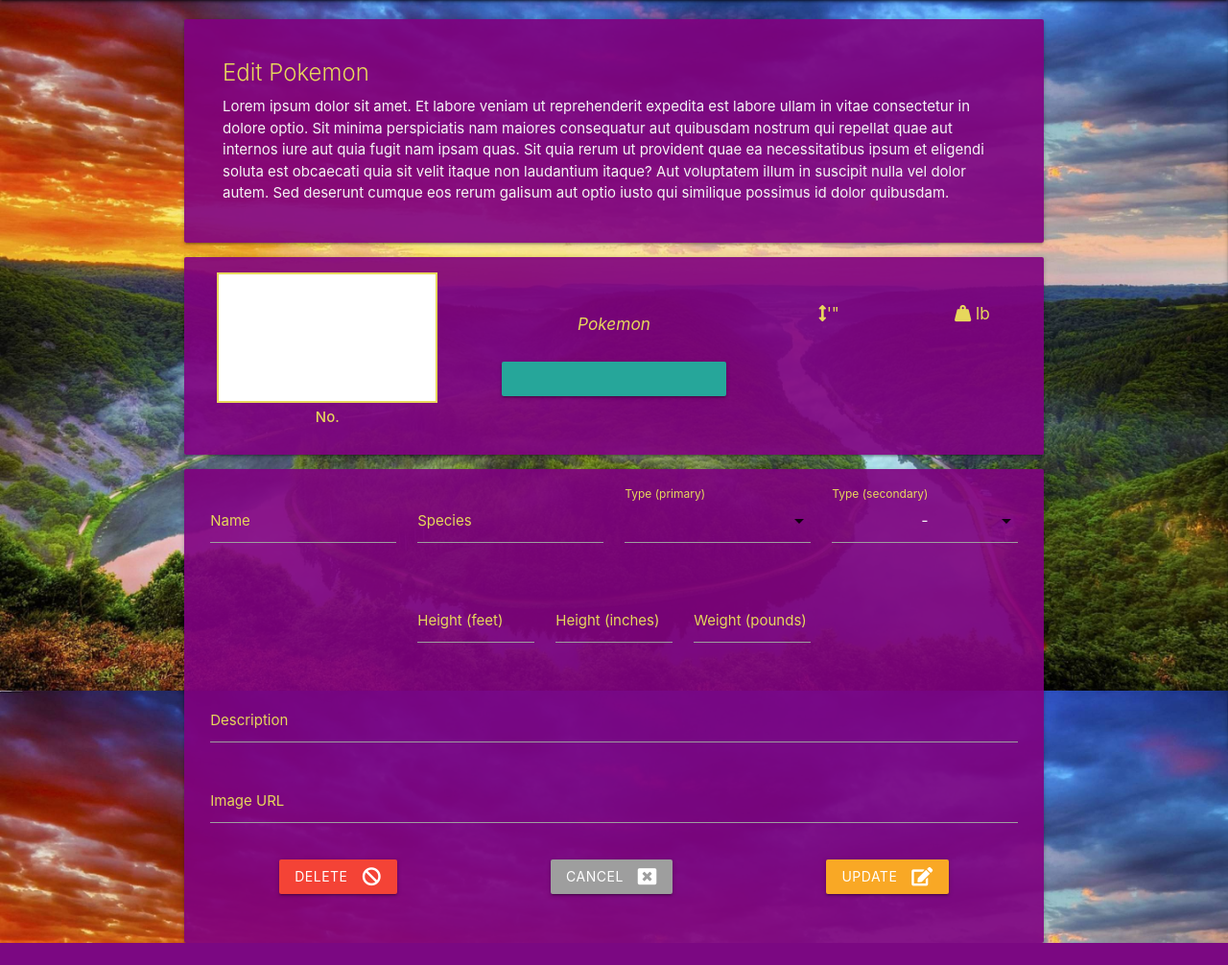
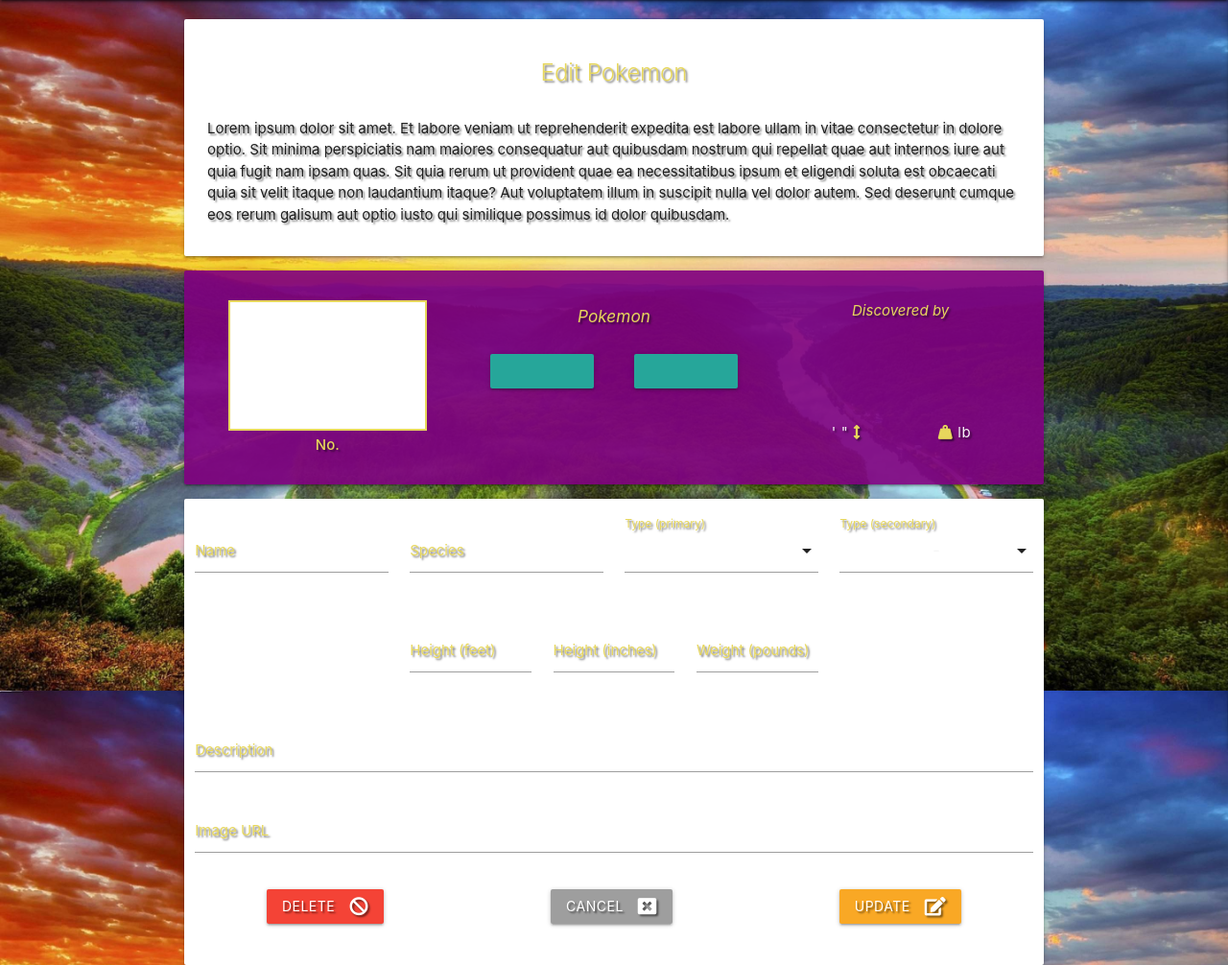
Before and after one commit to JamieM-Hub/JM-dark-pokedex, a Python web app: template templates/edit_pokemon.html in a window 1280 px wide. Shown: the part 80-1086 px from the top of the page at 96% size. Before the commit the page ends 1063 px from the top, so only its background shows below. Run offline with Jinja, Linux system fonts and the light colour scheme; the template is opened without the code that fills it, so the values that code supplies are empty; some web fonts are replaced.

Commit message:
add new styling and arrangement to edit pokemon page

```diff
--- a/templates/edit_pokemon.html
+++ b/templates/edit_pokemon.html
@@ -1,9 +1,11 @@
 {% extends "base.html" %}
 {% block content %}
 
-<div class="card theme">
+<!-- info -->
+<div class="card pokedex-entry text-shadow">
     <div class="card-content">
-        <span class="card-title header-color">Edit Pokemon</span>
+        <span class="card-title center-align header-color">Edit Pokemon</span>
+        <br>
         <p>
             Lorem ipsum dolor sit amet. Et labore veniam ut reprehenderit expedita est labore ullam in vitae consectetur
             in dolore optio. Sit minima perspiciatis nam maiores consequatur aut quibusdam nostrum qui repellat quae aut
@@ -15,8 +17,11 @@
     </div>
 </div>
 
-<div class="card pokedex-entry theme">
-    <div class="row">
+<!-- preview -->
+<div class="row card pokedex-entry theme text-shadow" id="{{ pokemon.dex_id }}">
+    {% if pokemon.dex_id > 1000 %}
+    {% set display_id = -(pokemon.dex_id - 1000) %}
+    {% endif %}
 
     <!-- column 1 -->
     <div class="col s4 center-align">
@@ -38,18 +43,17 @@
 
     </div>
 
-
     <!-- column 2 -->
     <div class="col s4">
-            <br>
+
         <!-- name and species-->
         <h4 class="center-align">{{ pokemon.name|upper }}</h4>
         <h6 class="center-align"><em class="header-color">{{ pokemon.species|capitalize }} Pokemon</em></h6>
         <br>
         <!-- type(s)-->
         <form class="row center-align" method="POST" action="{{ url_for('search_pokemon') }}">
-                {% if not pokemon.type[1] %}
-                <div class="col s12 pokemon-type">
+            {% if pokemon.type[1] == "" %}
+            <div class="col s6 offset-s3 pokemon-type">
                 <input class="btn btn-type type-{{ pokemon.type[0] }}" id="query" name="query" type="submit"
                     value="{{ pokemon.type[0]|upper }}">
             </div>
@@ -68,23 +72,36 @@
 
     <!-- column 3 -->
     <div class="col s4 center-align">
-            <div class="row header-color">
-                <br>
-                <!-- height -->
-                <div class="col s6">
-                    <h6><i class="fas fa-arrows-alt-v"></i>{{ pokemon.height[0] }}'{{ pokemon.height[1] }}"</h6>
-                </div>
-                <!-- weight -->
-                <div class="col s6">
-                    <h6><i class="fas fa-weight-hanging"></i>{{ pokemon.weight }} lb</h6>
-                </div>
+        <div class="row">
+
+            <!-- created by -->
+            <div class="col s12">
+                <em class="header-color">Discovered by {{ pokemon.created_by }}</em>
             </div>
 
             <!-- description -->
-            <div class="row">
+            <div class="col s12 pokemon-desc">
                 <p>{{ pokemon.desc }}</p>
             </div>
-            <!-- <div class="row"><em>by {{ pokemon.created_by }}</em></div> -->
+
+            <!-- height -->
+            <div class="col s5 offset-s1">
+                <span class="pokemon-stats">
+                    {{ pokemon.height[0] }}' {{ pokemon.height[1] }}"
+                    <i class="fas fa-arrows-alt-v header-color"></i>
+                </span>
+            </div>
+
+            <!-- weight -->
+            <div class="col s5">
+                <span class="pokemon-stats">
+                    <i class="fas fa-weight-hanging header-color"></i>
+                    {{ pokemon.weight }} lb
+                </span>
+            </div>
+
+        </div>
+
         <!-- rating -->
         <!-- <h5 class="right-align">
                 {{ pokemon.rating }}
@@ -93,9 +110,9 @@
     </div>
 
 </div>
-</div>
 
-<div class="row card theme center-align">
+<!-- form -->
+<div class="row card pokedex-entry text-shadow center-align">
     <form id="edit-pokemon" class="col s12" action="{{ url_for('edit_pokemon', dex_id=pokemon._id) }}" method="POST">
         <div class="row">
             <!-- Top row -->
@@ -218,13 +235,14 @@
                     Cancel <i class="fas fa-window-close right"></i>
                 </a>
 
+                <br>
             </div>
         </div>
 
     </form>
 </div>
 
-<!-- Edit Modal -->
+<!-- edit modal -->
 <div id="edit-modal" class="modal theme">
     <div class="modal-content center-align">
         <h4 class="header-color">Edit Pokemon</h4>
@@ -232,17 +250,19 @@
     </div>
     <div class="modal-footer center-align">
         <button class="btn modal-close waves-effect waves-green grey">
-            Cancel <i class="fas fa-window-close right"></i>
+            Cancel
+            <i class="fas fa-window-close right"></i>
         </button>
         <button type="submit" form="edit-pokemon"
             formaction="{{ url_for('edit_pokemon', _anchor=pokemon.dex_id, dex_id=pokemon._id) }}"
             class="btn modal-close waves-effect waves-green yellow darken-3">
-            Confirm <i class="fas fa-check right"></i>
+            Confirm
+            <i class="fas fa-check right"></i>
         </button>
     </div>
 </div>
 
-<!-- Delete Modal -->
+<!-- delete modal -->
 <div id="delete-modal" class="modal theme">
     <div class="modal-content center-align">
         <h4 class="header-color">Delete Pokemon</h4>
```
Lines whose indentation alone changed are shown as unchanged.
